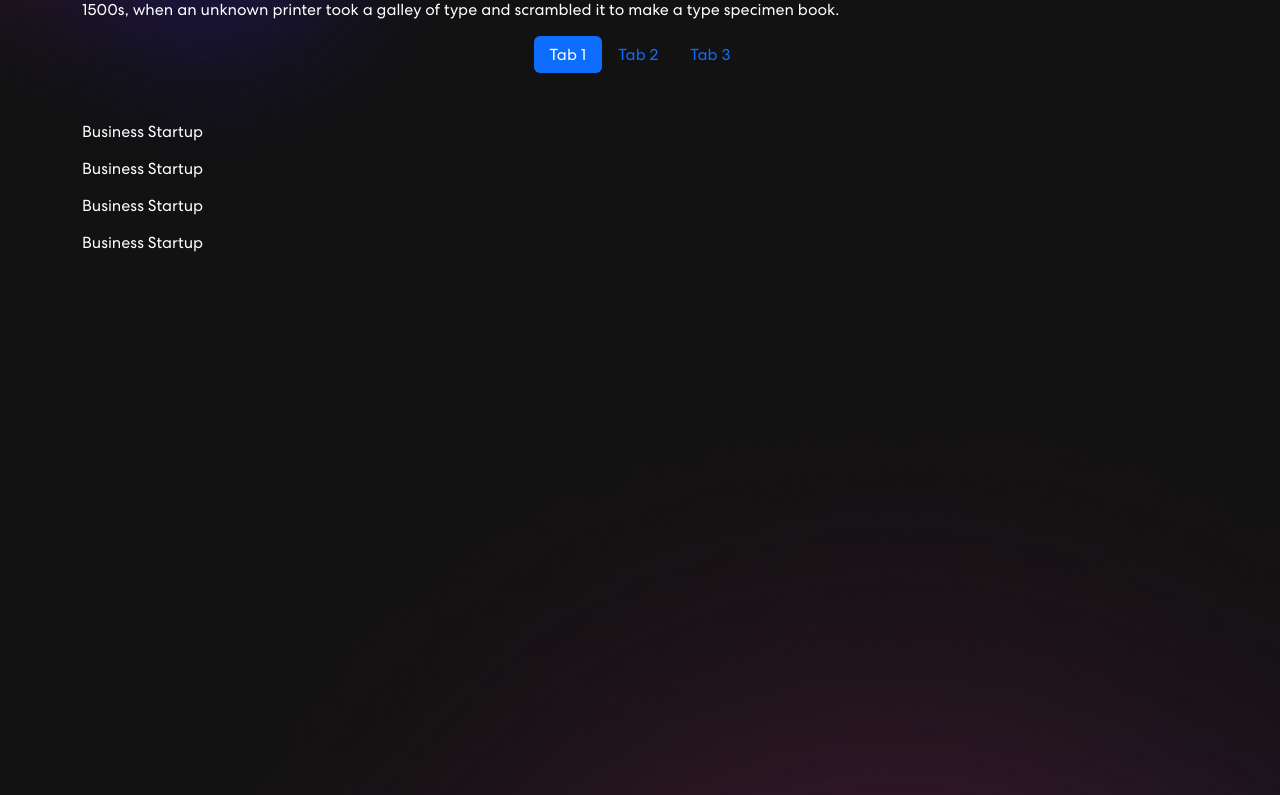
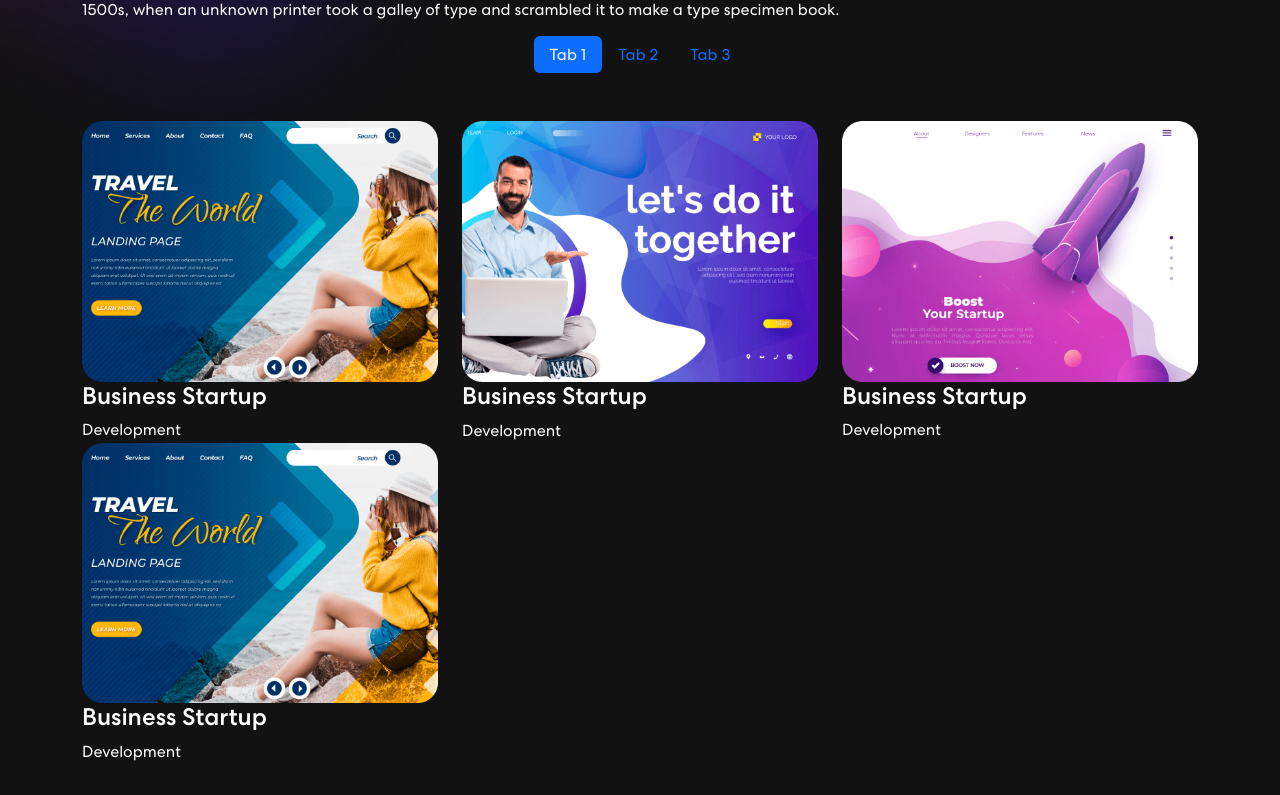
Before and after one commit to chaeikim-tech/portfolio, a React (Create React App) app: page / in a window 1280 px wide. Shown: the part 1425-2220 px from the top of the page. Built offline with nearby package versions, Linux system fonts and the light colour scheme.

Commit message:
Add Tab content card

```diff
--- /dev/null
+++ b/src/components/ProjectCard.js
@@ -0,0 +1,15 @@
+import { Col } from "react-bootstrap";
+
+export const ProjectCard = ({ title, description, imgUrl }) => {
+    return (
+        <Col size={12} sm={6} md={4}>
+            <div className='proj-imgbx'>
+                <img src={imgUrl} />
+                <div>
+                    <h4>{title}</h4>
+                    <span>{description}</span>
+                </div>
+            </div>
+        </Col>
+    )
+}
--- a/src/components/Projects.js
+++ b/src/components/Projects.js
@@ -3,6 +3,7 @@ import projImg1 from "../assets/img/project-img1.png";
 import projImg2 from "../assets/img/project-img2.png";
 import projImg3 from "../assets/img/project-img3.png";
 import colorSharp2 from "../assets/img/color-sharp2.png";
+import { ProjectCard } from './ProjectCard';
 
 export const Projects = () => {
 
@@ -53,7 +54,7 @@ export const Projects = () => {
                                         {
                                             projects.map((project, index) => {
                                                 return (
-                                                    <p>{project.title}</p>
+                                                    <ProjectCard key={index} {...project} />
                                                 )
                                             })
                                         }
```
